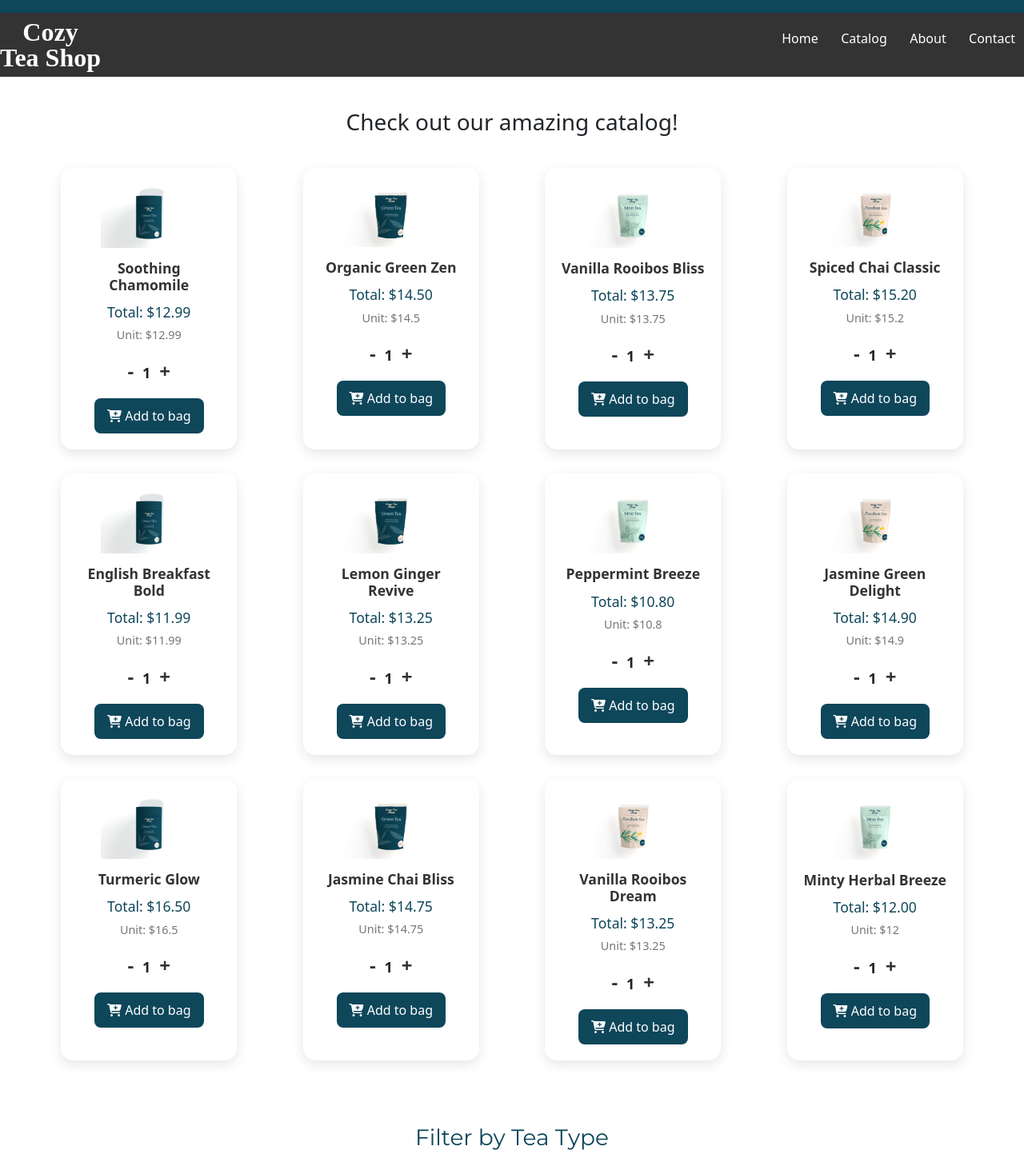
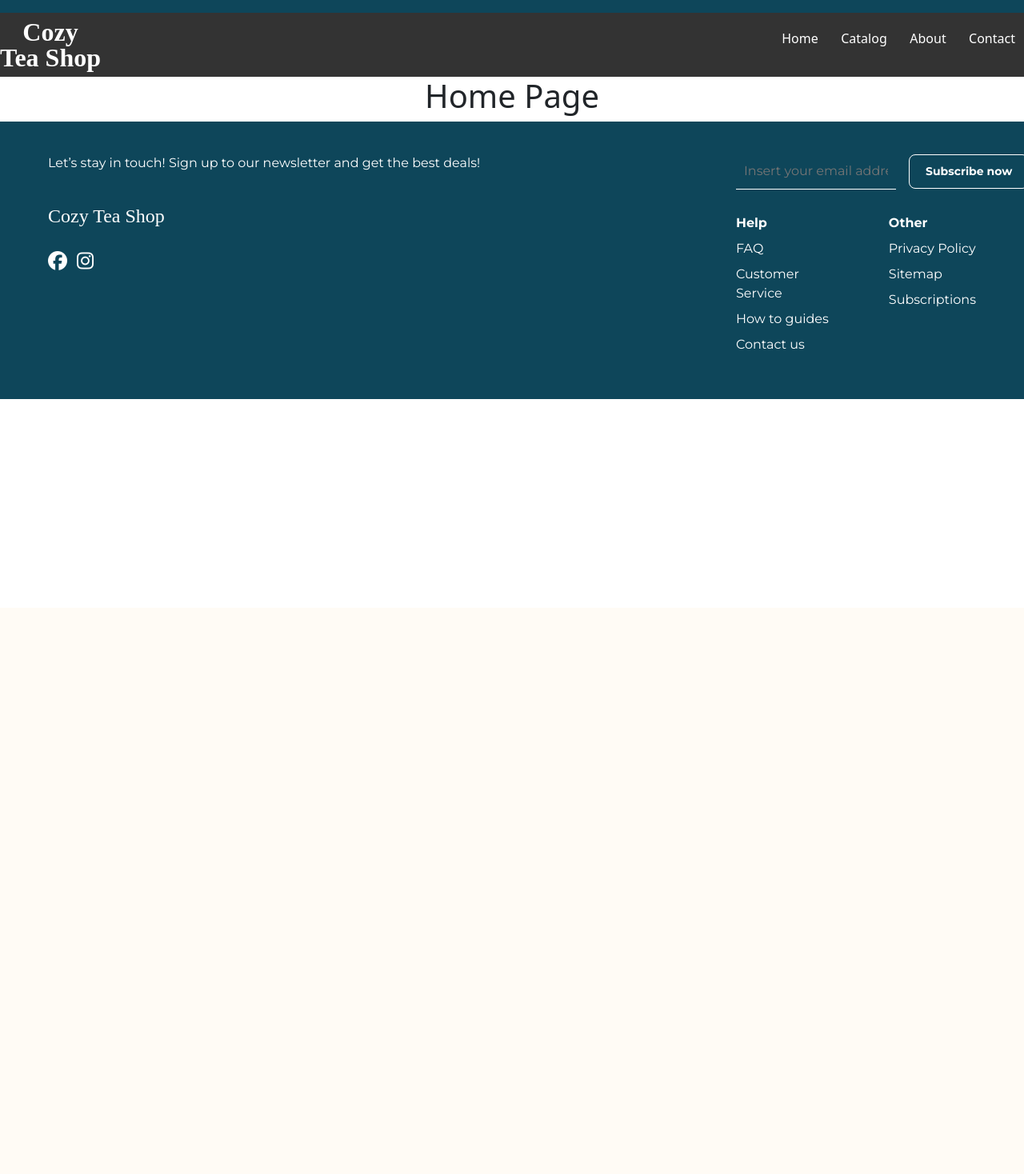
Before and after one commit to qoryhanisagal/OnlineStore, a React (Vite) app in the folder cozy_tea_shop/: page / in a window 1280 px wide. Shown: the part 40-1508 px from the top of the page at 80% size. After the commit the page ends 800 px from the top, so only its background shows below. Built offline with nearby package versions, Linux system fonts and the light colour scheme; a web font is replaced by a local one.

Commit message:
Configure routing for Home, Catalog, About, Admin, and Filter pages using React Router

```diff
--- a/cozy_tea_shop/src/App.jsx
+++ b/cozy_tea_shop/src/App.jsx
@@ -1,3 +1,5 @@
+import { BrowserRouter, Routes, Route } from 'react-router-dom'
+import Home from "./pages/Home/Home";
 import Banner from "./components/Banner";
 import Navbar from "./components/Navbar";
 import Catalog from "./pages/Catalog/Catalog";
@@ -15,33 +17,41 @@ import 'bootstrap/dist/js/bootstrap.min.js';
 // import 'bootstrap-icons/font/bootstrap-icons.css';
 import '@fortawesome/fontawesome-free/css/all.css';
 
-
 function App() {
   // This App component serves as the main layout for the Cozy Tea Shop.
   // It renders global components like the banner, navbar, and footer, as well as key page sections such as the catalog, filters, about section, and admin dashboard.
 
   return (
     <>
+    <BrowserRouter>
+      {/* Top banner and navigation shown on every page *
       {/* Global Banner on Top - reusable announcement strip across all pages */}
       <Banner />
 
       {/* Navigation bar - sits below the banner for easy page navigation */}
       <Navbar />
 
-      {/* Catalog Page - showcases all tea products */}
-      <Catalog />
+      {/* Main route container */ }
+      <Routes>
+        {/* HomePage - Home Splash Page */}
+       <Route path="/" element={<Home />} />
+
+        {/* Catalog Page - showcases all tea products */}
+        <Route path='/catalog' element={<Catalog />} />
 
       {/* Tea Filter - enables users to filter tea by category */}
-      <TeaFilter />
+        <Route path="/filter" element={<TeaFilter />} />
 
       {/* About Page - displays author name, email, and message interaction */}
-      <About />
+        <Route path="/about" element={<About />} />
 
       {/* Admin Dashboard - contains product and discount forms for admin users */}
-      <Admin />
+        <Route path="/admin" element={<Admin />} />
+      </Routes>
 
       {/* Footer - includes newsletter sign-up and site navigation */}
       <Footer />
+    </BrowserRouter>
     </>
   );
 }
```
